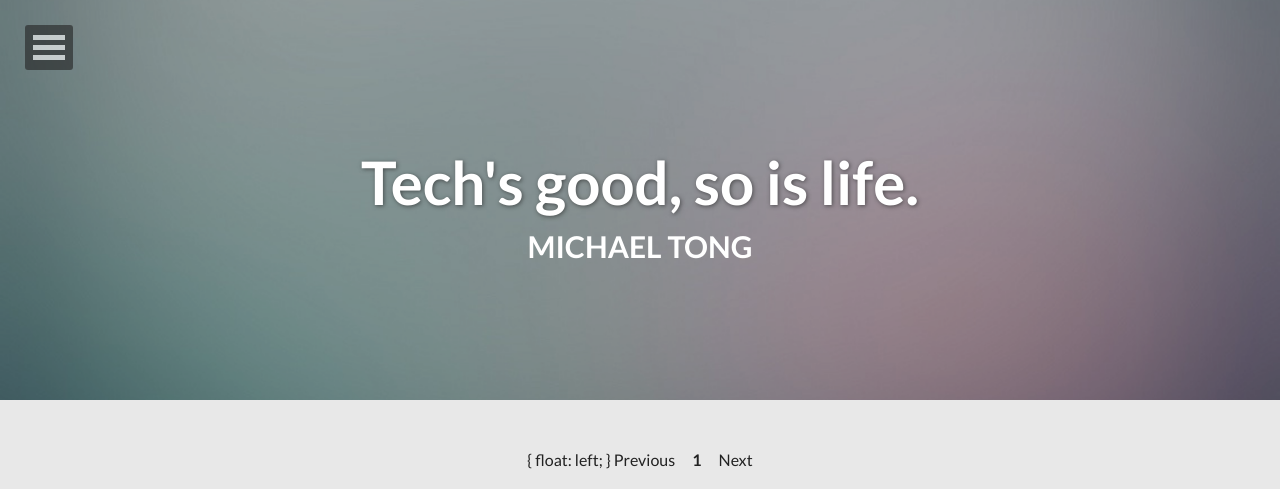
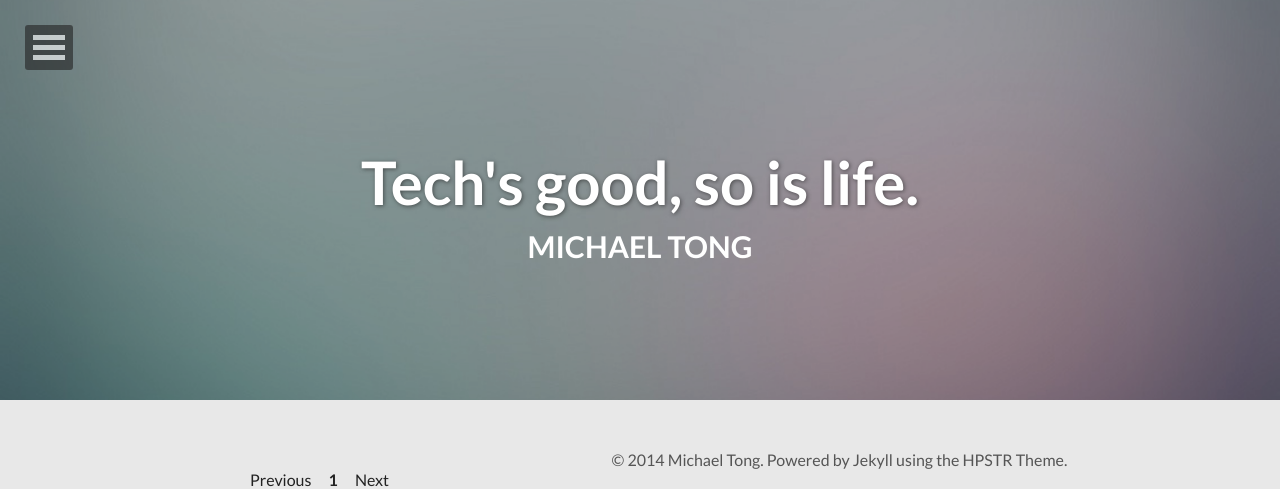
Before and after one commit to MichaelTong/michaeltong.github.com, a Jekyll site: the page built from index.html, in a window 1280 px wide. Shown: the top 489 px of the page. Built offline with Jekyll 4.4.1, drawn with Linux system fonts in a browser that asks for light colours; nearby versions of some CDN libraries; the list of posts is cut into pages by our own code; grey boxes are pictures that could not be loaded.

Commit message:
Update index.html

```diff
--- a/index.html
+++ b/index.html
@@ -12,7 +12,7 @@ image:
 {% for post in paginator.posts %}
 <article class="hentry">
   <header>
-    <div class="entry-meta"><span class="entry-date date published updated"><time datetime="{{ post.date | date_to_xmlschema }}"><a href="{{ site.url }}{{ post.url }}">{{ post.date | date: "%B %d, %Y" }}</a></time></span><span class="author vcard"><span class="fn"><a href="{{ site.url }}/about/" title="About {{ site.owner.name }}">{{ site.owner.name }}</a></span></span>{% if site.disqus_shortname and post.comments %}&nbsp; &bull; &nbsp;<span class="entry-comments"><a href="{{ site.url }}{{ post.url }}#disqus_thread">Comment</a></span>{% endif %}</div><!-- /.entry-meta -->
+    <div class="entry-meta" style="float:left"><span class="entry-date date published updated"><time datetime="{{ post.date | date_to_xmlschema }}"><a href="{{ site.url }}{{ post.url }}">{{ post.date | date: "%B %d, %Y" }}</a></time></span><span class="author vcard"><span class="fn"><a href="{{ site.url }}/about/" title="About {{ site.owner.name }}">{{ site.owner.name }}</a></span></span>{% if site.disqus_shortname and post.comments %}&nbsp; &bull; &nbsp;<span class="entry-comments"><a href="{{ site.url }}{{ post.url }}#disqus_thread">Comment</a></span>{% endif %}</div><!-- /.entry-meta -->
     {% if post.link %}
       <h1 class="entry-title"><a href="{{ site.url }}{{ post.url }}" rel="bookmark" title="{{ post.title }}"><i class="icon-double-angle-right"></i></a> <a href="{{ post.link }}">{{ post.title }}</a></h1>
     {% else %}
@@ -25,7 +25,7 @@ image:
 </article><!-- /.hentry -->
 {% endfor %}
 
-<div class="pagination">{ float: left; }
+<div class="pagination" style="float:left">
   {% if paginator.previous_page %}
     {% if paginator.previous_page == 1 %}
       <a href="{{ site.url }}" class="btn">Previous</a>
@@ -59,4 +59,4 @@ image:
     Next
   {% endif %}
 </div><!-- /.pagination -->
-<iframe width="100%" height="550" class="share_self"  frameborder="0" scrolling="no" src="http://widget.weibo.com/weiboshow/index.php?language=&width=0&height=550&fansRow=2&ptype=1&speed=300&skin=8&isTitle=1&noborder=1&isWeibo=1&isFans=1&uid=1980598807&verifier=34037487&dpc=1" >{ float: right; }</iframe>
+<iframe width="100%" height="550" class="share_self"  frameborder="0" scrolling="no" src="http://widget.weibo.com/weiboshow/index.php?language=&width=0&height=550&fansRow=2&ptype=1&speed=300&skin=8&isTitle=1&noborder=1&isWeibo=1&isFans=1&uid=1980598807&verifier=34037487&dpc=1" style="float:right"></iframe>
```
